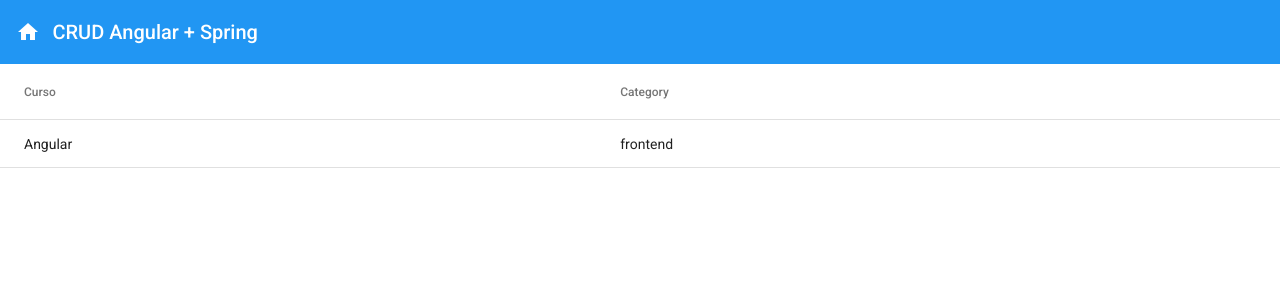
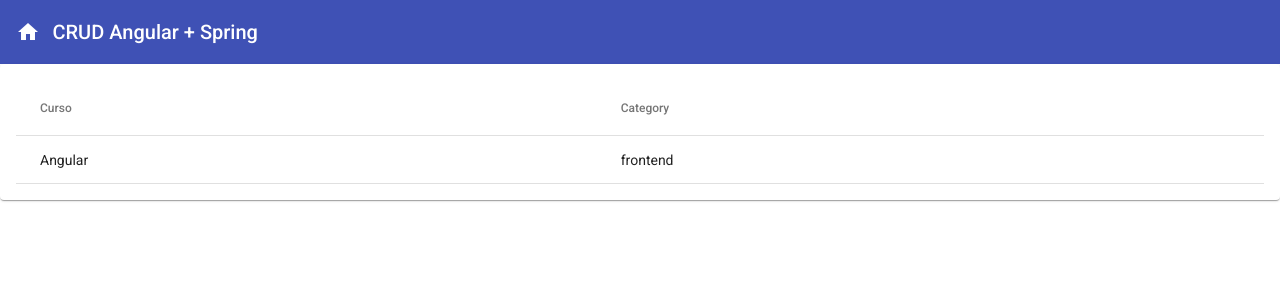
Before and after one commit to GiselleBarbosa/angular-crud-curso-loiane, an Angular app: page /courses in a window 1280 px wide. Shown: the top 300 px of the page. Built offline with nearby package versions, Linux system fonts and the light colour scheme.

Commit message:
update material module imports

```diff
--- a/package.json
+++ b/package.json
@@ -11,12 +11,12 @@
   "private": true,
   "dependencies": {
     "@angular/animations": "^14.2.0",
-    "@angular/cdk": "^13.0.0",
+    "@angular/cdk": "^13.3.9",
     "@angular/common": "^14.2.0",
     "@angular/compiler": "^14.2.0",
     "@angular/core": "^14.2.0",
     "@angular/forms": "^14.2.0",
-    "@angular/material": "^13.0.0",
+    "@angular/material": "^13.3.9",
     "@angular/platform-browser": "^14.2.0",
     "@angular/platform-browser-dynamic": "^14.2.0",
     "@angular/router": "^14.2.0",
--- a/src/app/courses/courses.module.ts
+++ b/src/app/courses/courses.module.ts
@@ -3,7 +3,7 @@ import { CommonModule } from '@angular/common';
 
 import { CoursesRoutingModule } from './courses-routing.module';
 import { CoursesComponent } from './courses/courses.component';
-import { MatTableModule } from '@angular/material/table';
+import { AngularMaterialModule } from "../angular-material/angular-material.module";
 
 
 @NgModule({
@@ -13,7 +13,7 @@ import { MatTableModule } from '@angular/material/table';
   imports: [
     CommonModule,
     CoursesRoutingModule,
-    MatTableModule
+    AngularMaterialModule
   ]
 })
 export class CoursesModule { }
--- a/src/app/courses/courses/courses.component.html
+++ b/src/app/courses/courses/courses.component.html
@@ -1,5 +1,5 @@
+<mat-card>
   <table mat-table [dataSource]="courses">
-
     <!-- Name Column -->
     <ng-container matColumnDef="name">
       <th mat-header-cell *matHeaderCellDef> Curso </th>
@@ -15,3 +15,4 @@
     <tr mat-header-row *matHeaderRowDef="displayedColumns"></tr>
     <tr mat-row *matRowDef="let row; columns: displayedColumns;"></tr>
   </table>
+</mat-card>
--- a/src/styles.scss
+++ b/src/styles.scss
@@ -2,8 +2,8 @@
 @import "@angular/material/theming";
 @include mat-core();
 
-$custom-app-primary: mat-palette($mat-blue);
-$custom-app-secondary: mat-palette($mat-indigo, 900, 600, A100, A200);
+$custom-app-primary: mat-palette($mat-indigo);
+$custom-app-secondary: mat-palette($mat-blue, 900, 600, A100, A200);
 $custom-app-warn: mat-palette($mat-red, 300, 600, 100);
 
 $custom-theme: mat-light-theme(
```
Also changed, not shown: src/app/angular-material/angular-material.module.ts (+5 -3 lines), 1 other file (tests, documents, lock files or other folders). Lines whose indentation alone changed are shown as unchanged.
